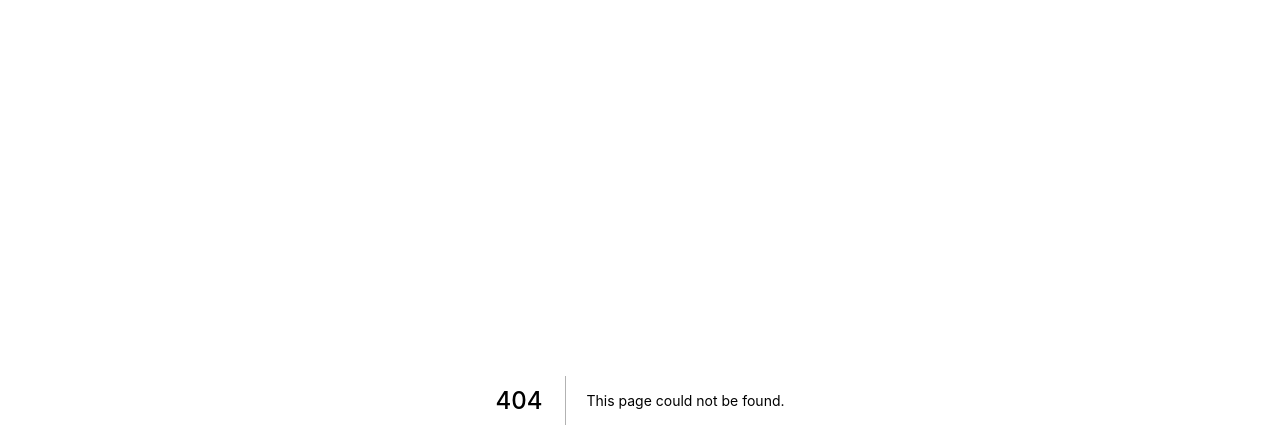
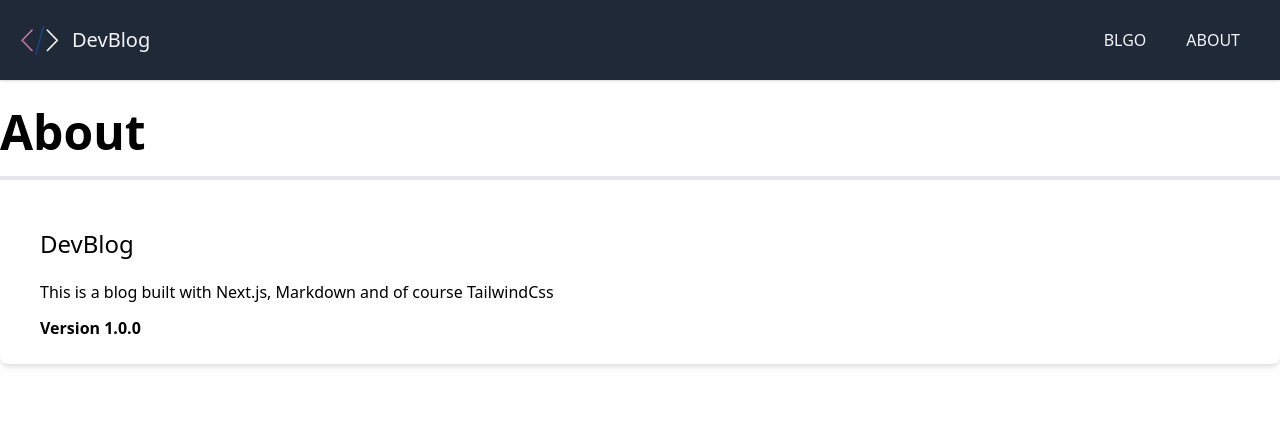
Before and after one commit to a-Bokhari118/dev-blog, a Next.js app: page /about in a window 1280 px wide. Before the commit this address had no page. Shown: the top 448 px of the page. Built offline with nearby package versions, Linux system fonts and the light colour scheme.

Commit message:
:hammer: about page and 404

```diff
--- /dev/null
+++ b/pages/404.js
@@ -0,0 +1,19 @@
+import Image from 'next/image';
+import Link from 'next/link';
+import Layout from '../components/Layout';
+
+const NotFoundPage = () => {
+  return (
+    <Layout title="Page Not Found">
+      <div className="flex flex-col items-center mt-6 2xl:mt-18 p-4">
+        <Image src="/images/not.svg" alt="404 logo" width={600} height={600} />
+        <h1 className="text-4xl md:text-6xl my-5">Whoops!</h1>
+        <h2 className="text-2xl md:text-4xl text-gray-400 mb-5">
+          This Page Does Not Exist
+        </h2>
+      </div>
+    </Layout>
+  );
+};
+
+export default NotFoundPage;
--- /dev/null
+++ b/pages/about.js
@@ -0,0 +1,20 @@
+import Layout from '../components/Layout';
+
+const AboutPage = () => {
+  return (
+    <Layout title="About DevBlog">
+      <h1 className="text-5xl border-b-4 pb-5 font-bold">About</h1>
+
+      <div className="bg-white shadow-md rounded-lg px-10 py-6 mt-6">
+        <h3 className="text-2xl mb-5">DevBlog</h3>
+        <p className="mb-3">
+          This is a blog built with Next.js, Markdown and of course TailwindCss
+        </p>
+
+        <p className="font-bold">Version 1.0.0</p>
+      </div>
+    </Layout>
+  );
+};
+
+export default AboutPage;
```
Also changed, not shown: public/images/not.svg (added).
